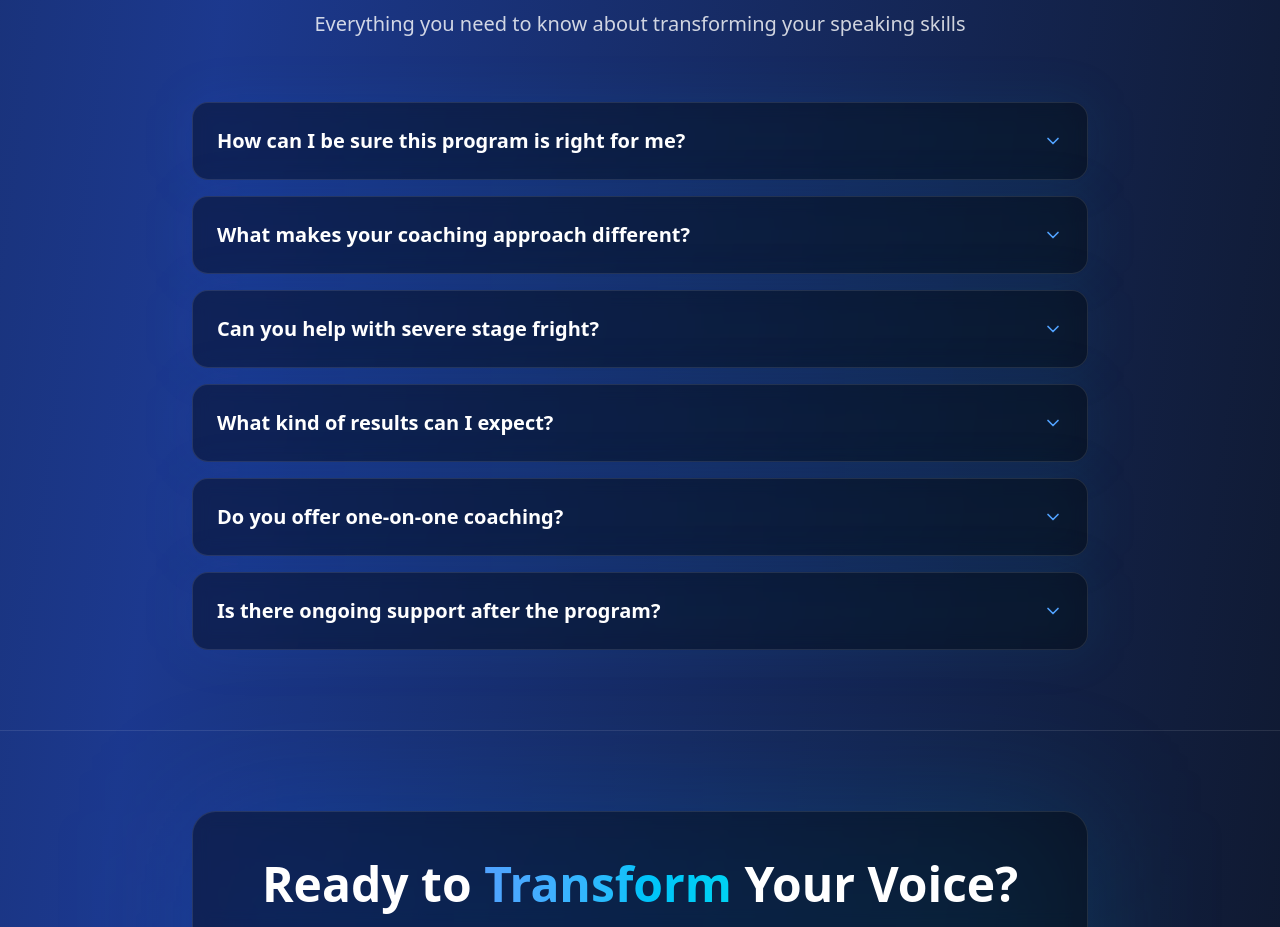
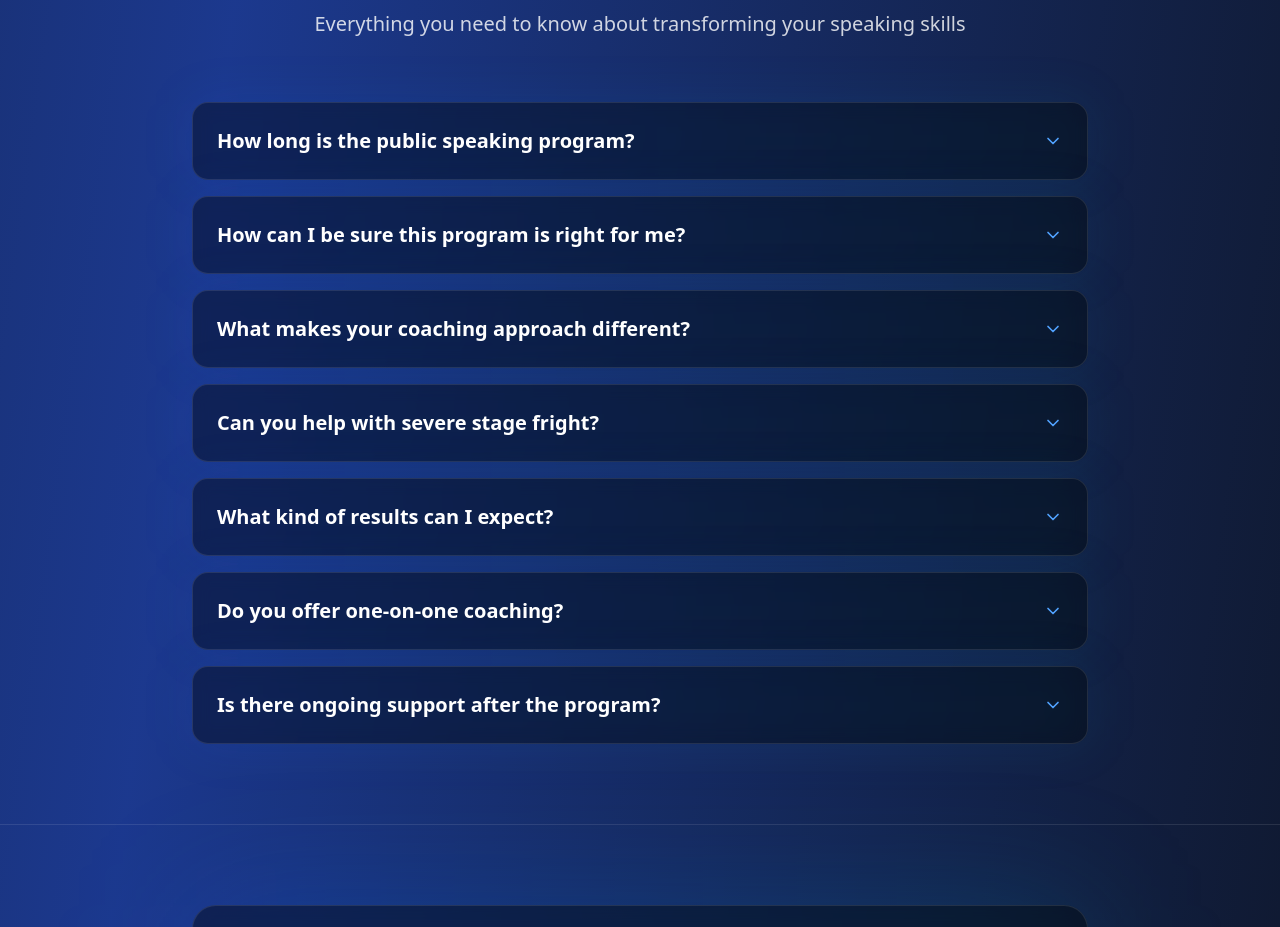
Before and after one commit to rdghostmann/Speak10xbetter, a Next.js app: page / in a window 1280 px wide. Shown: the part 7720-8647 px from the top of the page. Built offline with nearby package versions, Linux system fonts and the light colour scheme.

Commit message:
Added URL Blob VI

```diff
--- a/components/FAQ/FAQ.jsx
+++ b/components/FAQ/FAQ.jsx
@@ -11,6 +11,11 @@ export default function FAQ() {
   const [openIndex, setOpenIndex] = useState(null)
 
   const faqs = [
+    {
+      question: "How long is the public speaking program?",
+      answer:
+        "The intense program runs for 12 weeks, with personalised curriculum, combining theory, practical sessions, and real-world application. Each week focuses on different aspects of public speaking, from overcoming stage fright to mastering body language and vocal delivery.",
+    },
     {
       question: "How can I be sure this program is right for me?",
       answer:
```
